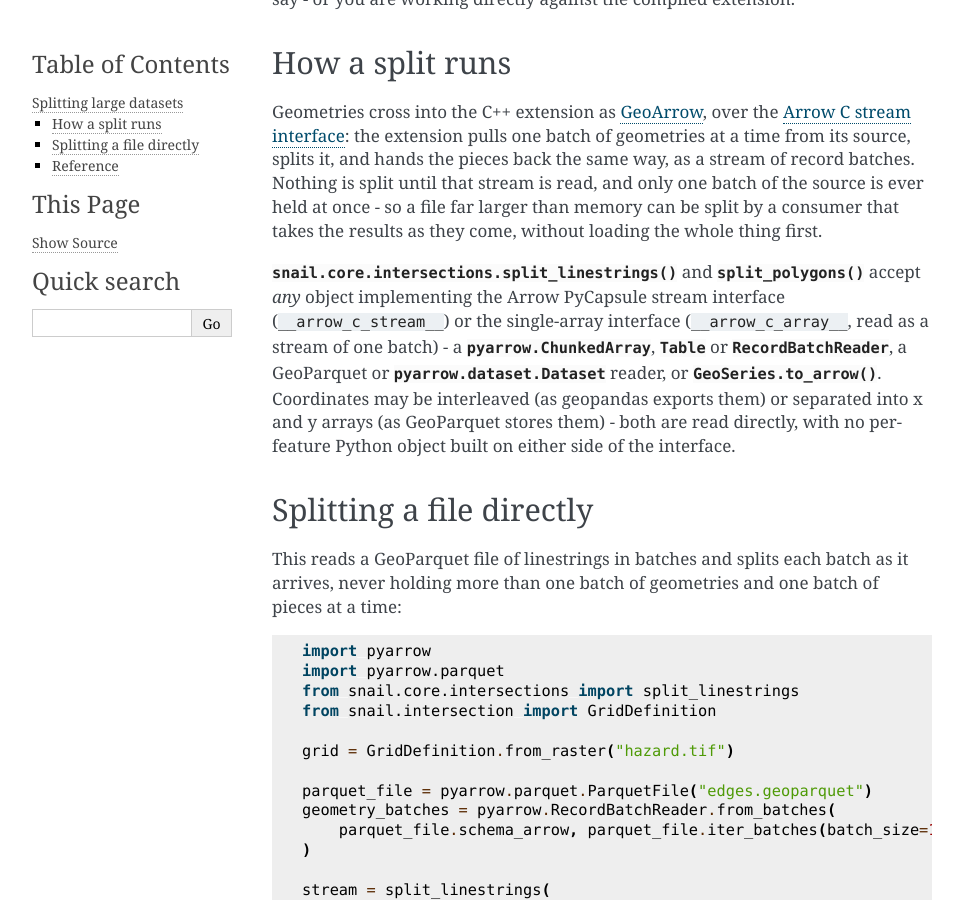
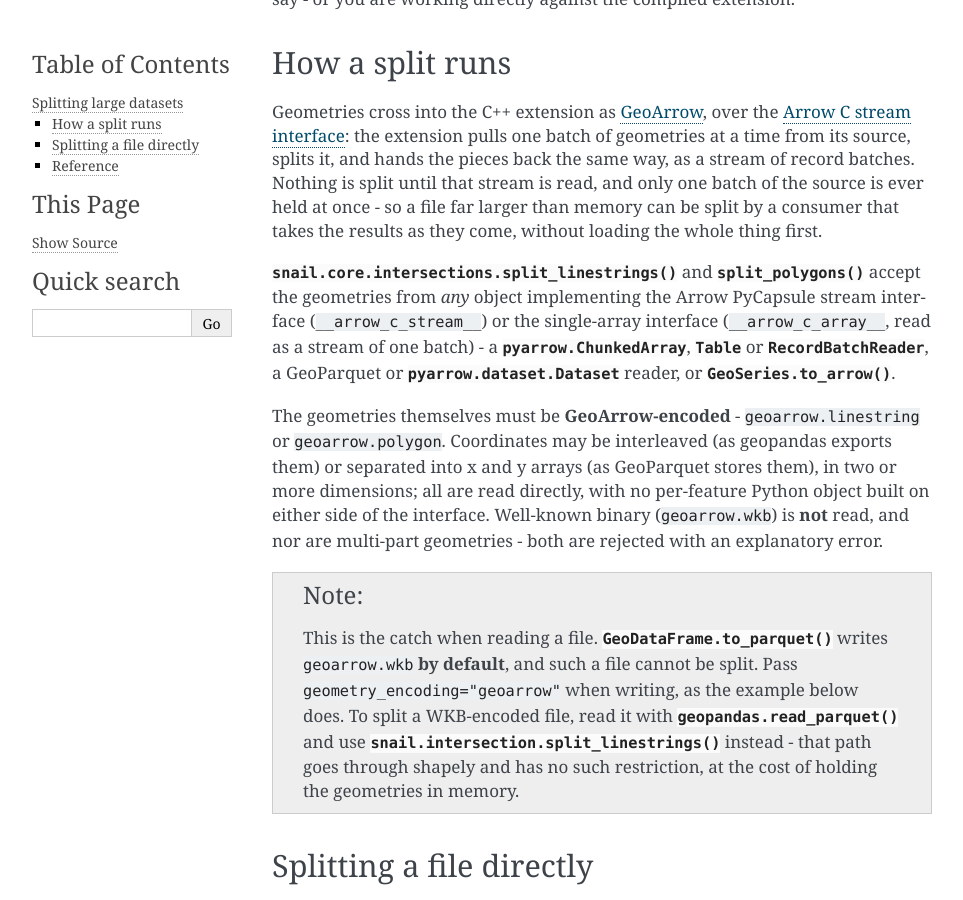
Before and after one commit to nismod/snail, a Sphinx documentation site: the page built from docs/source/splitting-arrow.rst, in a window 1280 px wide and 900 px high, scrolled down 241 px. Shown: the whole window, without its empty margins (148-1111 px from the left). Built offline with Sphinx 7.4.7, drawn with Linux system fonts in a browser that asks for light colours; pages that are not in the unit, such as notebooks, are missing from menus.

Commit message:
Say which encodings the streaming split actually reads
The page listed "a GeoParquet or Dataset reader" among accepted sources
without qualification, which conflated two separate things: what can carry
the geometries in, and how the geometries themselves are encoded. Any
Arrow object can carry them; only GeoArrow-encoded geometries are read.

That distinction matters most for the case the page is about. Writing a
GeoParquet file with geopandas' defaults produces geoarrow.wkb, which the
extension rejects - so following the page with a file written the obvious
way does not work. Separate the two claims, say plainly that WKB and
multi-part geometries are refused, and note the two ways out: write the
file with geometry_encoding="geoarrow", or read it with
geopandas.read_parquet and use snail.intersection.split_linestrings, which
goes through shapely and has no such restriction.

The example on the page already passed geometry_encoding="geoarrow", so it
was correct; it was the prose around it that overreached.

Co-Authored-By: Claude <noreply@anthropic.com>
Claude-Session: https://claude.ai/code/session_01SqdWshmD4AUHhrqeMh86GS

```diff
--- a/docs/source/splitting-arrow.rst
+++ b/docs/source/splitting-arrow.rst
@@ -23,16 +23,34 @@ split by a consumer that takes the results as they come, without loading
 the whole thing first.
 
 :func:`snail.core.intersections.split_linestrings` and
-:func:`~snail.core.intersections.split_polygons` accept *any* object
-implementing the Arrow PyCapsule stream interface (``__arrow_c_stream__``)
-or the single-array interface (``__arrow_c_array__``, read as a stream of
-one batch) - a :class:`pyarrow.ChunkedArray`, :class:`~pyarrow.Table` or
+:func:`~snail.core.intersections.split_polygons` accept the geometries from
+*any* object implementing the Arrow PyCapsule stream interface
+(``__arrow_c_stream__``) or the single-array interface
+(``__arrow_c_array__``, read as a stream of one batch) - a
+:class:`pyarrow.ChunkedArray`, :class:`~pyarrow.Table` or
 :class:`~pyarrow.RecordBatchReader`, a GeoParquet or
 :class:`pyarrow.dataset.Dataset` reader, or
-:meth:`GeoSeries.to_arrow() <geopandas.GeoSeries.to_arrow>`. Coordinates
-may be interleaved (as geopandas exports them) or separated into x and y
-arrays (as GeoParquet stores them) - both are read directly, with no
-per-feature Python object built on either side of the interface.
+:meth:`GeoSeries.to_arrow() <geopandas.GeoSeries.to_arrow>`.
+
+The geometries themselves must be **GeoArrow-encoded** -
+``geoarrow.linestring`` or ``geoarrow.polygon``. Coordinates may be
+interleaved (as geopandas exports them) or separated into x and y arrays
+(as GeoParquet stores them), in two or more dimensions; all are read
+directly, with no per-feature Python object built on either side of the
+interface. Well-known binary (``geoarrow.wkb``) is **not** read, and nor
+are multi-part geometries - both are rejected with an explanatory error.
+
+.. note::
+
+   This is the catch when reading a file. :meth:`GeoDataFrame.to_parquet()
+   <geopandas.GeoDataFrame.to_parquet>` writes ``geoarrow.wkb`` **by
+   default**, and such a file cannot be split. Pass
+   ``geometry_encoding="geoarrow"`` when writing, as the example below
+   does. To split a WKB-encoded file, read it with
+   :func:`geopandas.read_parquet` and use
+   :func:`snail.intersection.split_linestrings` instead - that path goes
+   through shapely and has no such restriction, at the cost of holding the
+   geometries in memory.
 
 Splitting a file directly
 --------------------------
```
